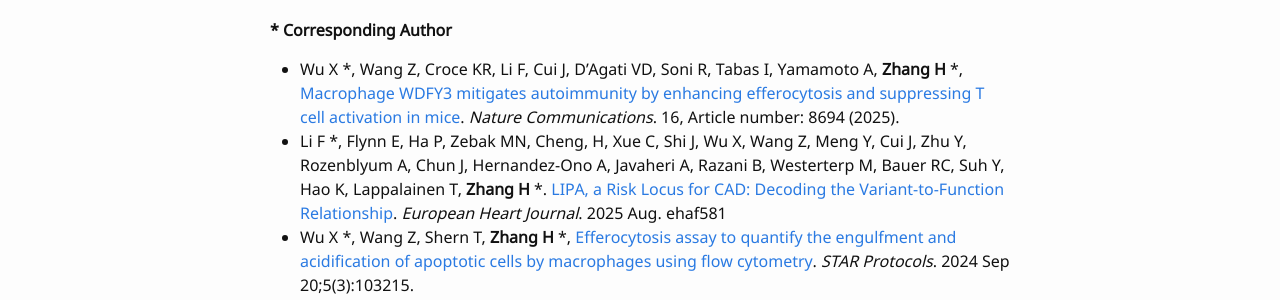
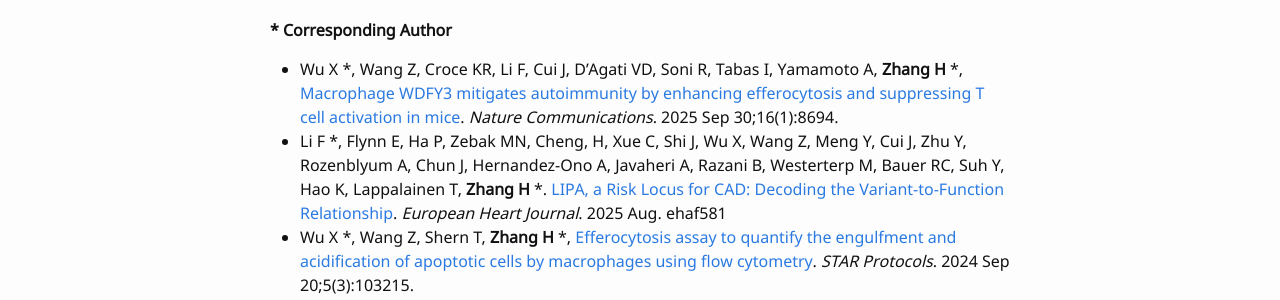
Before and after one commit to hanruizhang/zhanglab, a Jekyll site: the page built from 3_Publications.md, in a window 1280 px wide. Shown: the part 208-508 px from the top of the page. Built offline with Jekyll 4.4.1, drawn with Linux system fonts in a browser that asks for light colours; comment, search, counter and statistics services are not loaded.

Commit message:
Update 3_Publications.md

```diff
--- a/3_Publications.md
+++ b/3_Publications.md
@@ -9,7 +9,7 @@
 
 __*__ **Corresponding Author**
 
-- Wu X *, Wang Z, Croce KR, Li F, Cui J, D'Agati VD, Soni R, Tabas I, Yamamoto A, **Zhang H** *, [Macrophage WDFY3 mitigates autoimmunity by enhancing efferocytosis and suppressing T cell activation in mice](https://www.nature.com/articles/s41467-025-63741-3). _Nature Communications_. 16, Article number: 8694 (2025).
+- Wu X *, Wang Z, Croce KR, Li F, Cui J, D'Agati VD, Soni R, Tabas I, Yamamoto A, **Zhang H** *, [Macrophage WDFY3 mitigates autoimmunity by enhancing efferocytosis and suppressing T cell activation in mice](https://www.nature.com/articles/s41467-025-63741-3). _Nature Communications_. 2025 Sep 30;16(1):8694.
 - Li F *, Flynn E, Ha P, Zebak MN, Cheng, H, Xue C, Shi J, Wu X, Wang Z, Meng Y, Cui J, Zhu Y, Rozenblyum A, Chun J, Hernandez-Ono A, Javaheri A, Razani B, Westerterp M, Bauer RC, Suh Y, Hao K, Lappalainen T, **Zhang H** *. [LIPA, a Risk Locus for CAD: Decoding the Variant-to-Function Relationship](https://doi.org/10.1093/eurheartj/ehaf581). _European Heart Journal_. 2025 Aug. ehaf581
 - Wu X *, Wang Z, Shern T, **Zhang H** *, [Efferocytosis assay to quantify the engulfment and acidification of apoptotic cells by macrophages using flow cytometry](https://www.sciencedirect.com/science/article/pii/S2666166724003800). _STAR Protocols_. 2024 Sep 20;5(3):103215.
 - Wu X, **Zhang H** *. [Omics Approaches Unveiling the Biology of Human Atherosclerotic Plaques](https://www.sciencedirect.com/science/article/pii/S0002944024000051?via%3Dihub). _Am J Pathol_. 2024 Apr;194(4):482-498.
```
